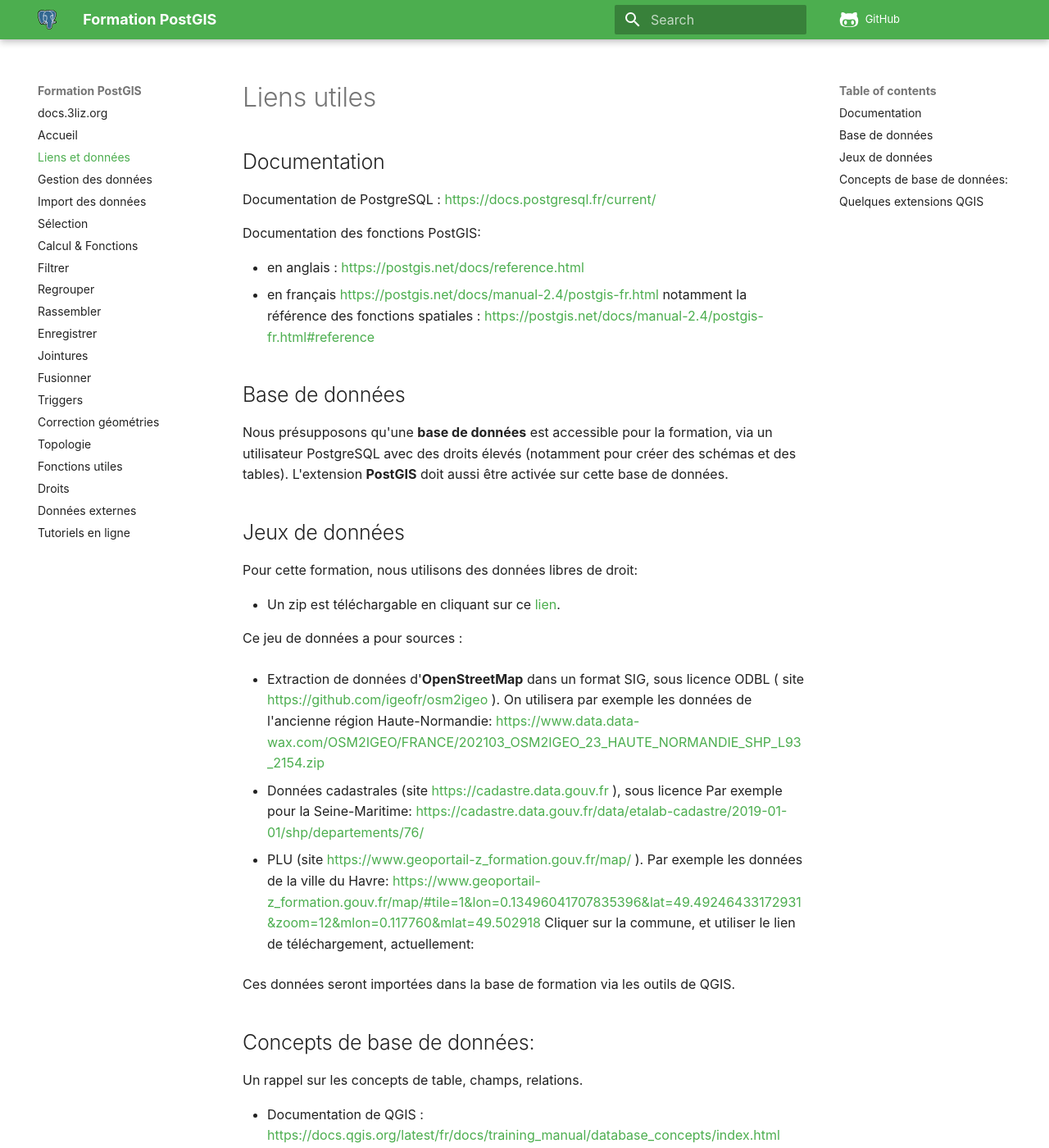
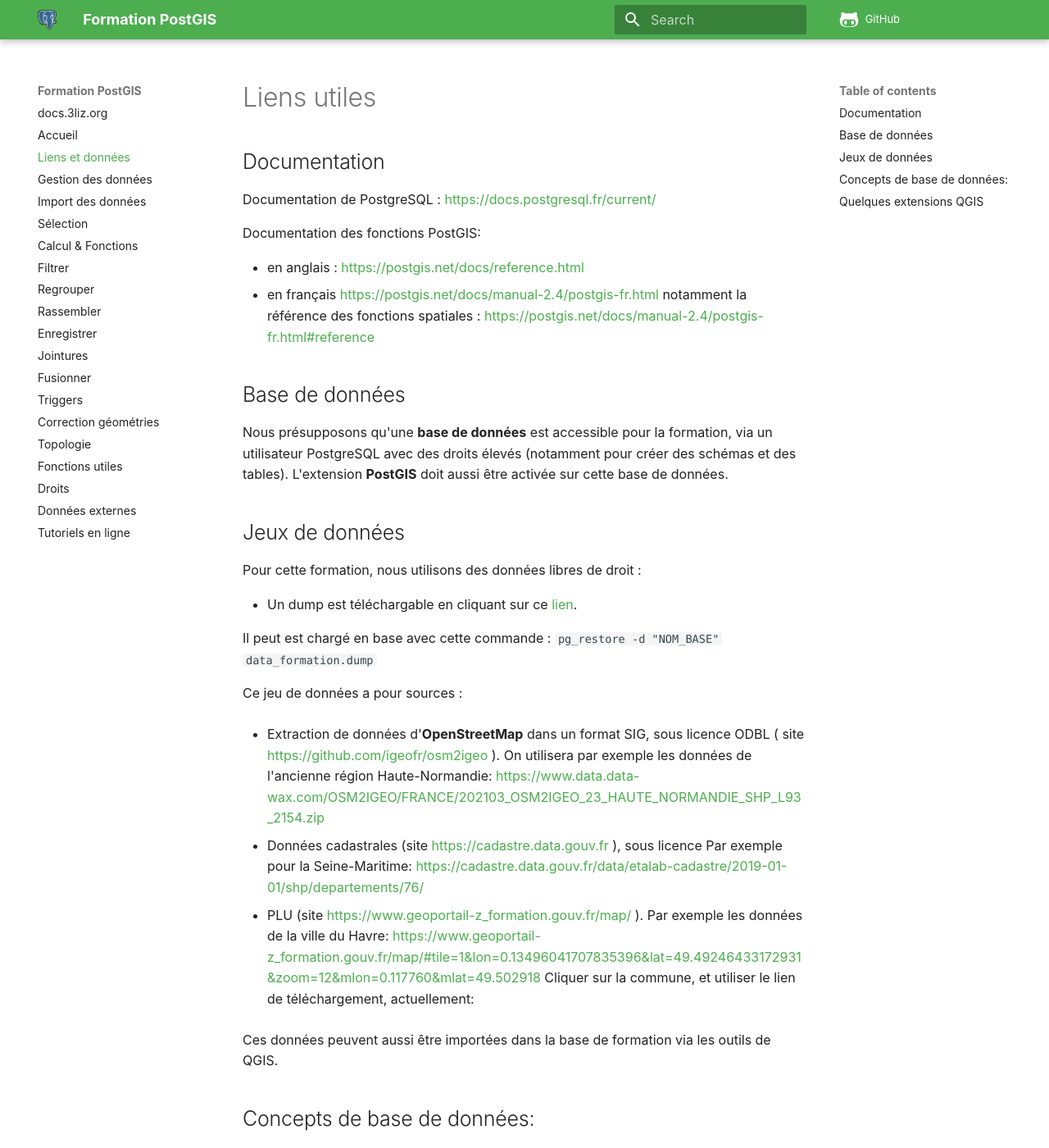
Before and after one commit to 3liz/formation-postgis, an MkDocs documentation site: the page built from docs/links_and_data.md, in a window 1280 px wide and 1400 px high. Shown: the whole window at 82% size. Built offline with MkDocs 1.6.1 and Material for MkDocs 9.7.7, drawn with Linux system fonts in a browser that asks for light colours; nearby versions of some CDN libraries; comment, search, counter and statistics services are not loaded.

Commit message:
Ajout du lien vers le dump des données

```diff
--- a/docs/links_and_data.md
+++ b/docs/links_and_data.md
@@ -15,9 +15,11 @@
 
 ## Jeux de données
 
-Pour cette formation, nous utilisons des données libres de droit:
+Pour cette formation, nous utilisons des données libres de droit :
 
-* Un zip est téléchargable en cliquant sur ce [lien](https://drive.google.com/file/d/1a2JgGRleE4OTMGAUFPkgkMJAaoOLBArL/view?usp=sharing).
+* Un dump est téléchargable en cliquant sur ce [lien](https://github.com/3liz/formation-postgis/releases/download/1.0/data_formation.dump).
+
+Il peut est chargé en base avec cette commande : `pg_restore -d "NOM_BASE" data_formation.dump`
 
 Ce jeu de données a pour sources :
 
@@ -31,7 +33,7 @@
 https://www.geoportail-z_formation.gouv.fr/map/#tile=1&lon=0.13496041707835396&lat=49.49246433172931&zoom=12&mlon=0.117760&mlat=49.502918
 Cliquer sur la commune, et utiliser le lien de téléchargement, actuellement:
 
-Ces données seront importées dans la base de formation via les outils de QGIS.
+Ces données peuvent aussi être importées dans la base de formation via les outils de QGIS.
 
 ## Concepts de base de données:
 
```
